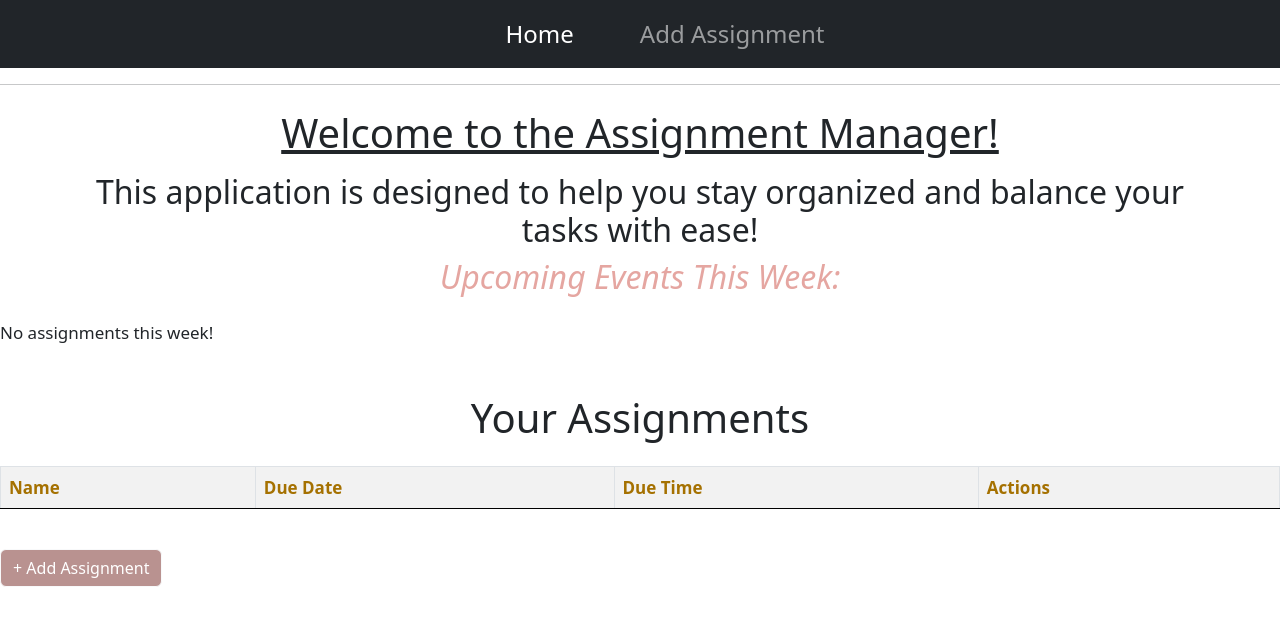
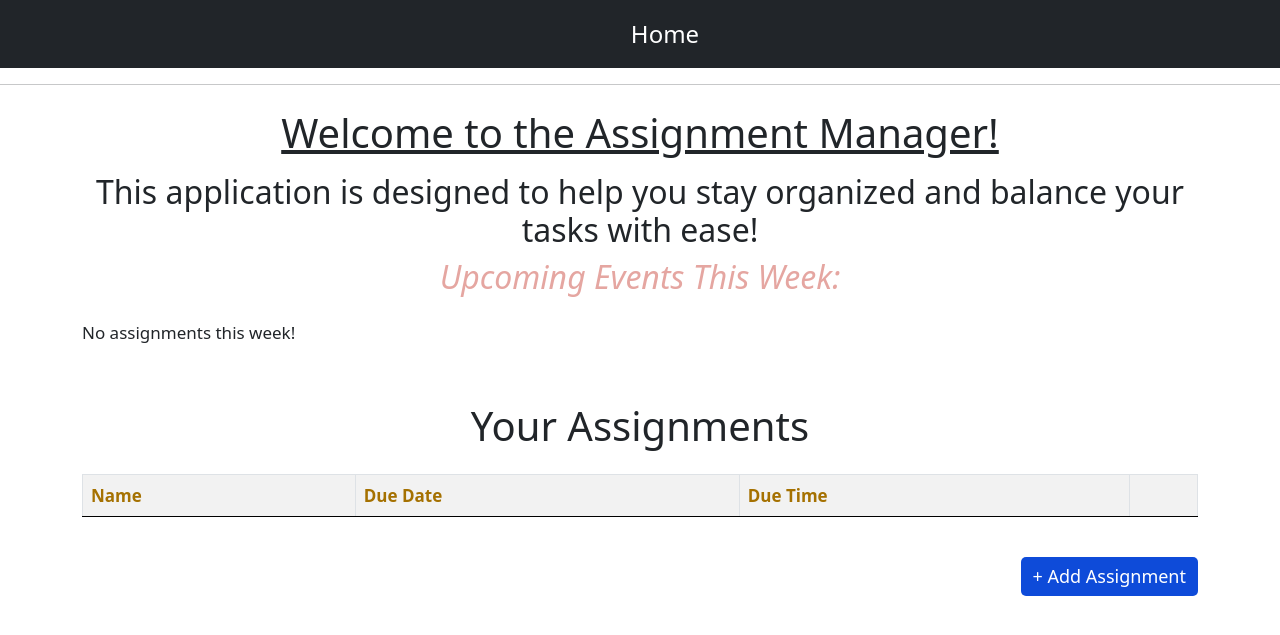
Before and after one commit to ErlichRonny/assignment-manager, a Flask app: page / in a window 1280 px wide. Shown: the top 635 px of the page. Run offline with Flask 3, Linux system fonts and the light colour scheme; lists and menus that the app fills with data are empty.

Commit message:
removed add_assignment page, merged into a modal on the main page

```diff
--- a/app.py
+++ b/app.py
@@ -7,60 +7,10 @@ app = Flask(__name__)
 app.secret_key = 'testing123'  # Required for flash messages
 manager = AssignmentManager()
 
-
-# @app.route("/")
-# def home():
-#     weekly_assignments = manager.get_assignments(True)
-#     return render_template("home.html", assignments=weekly_assignments)
-
-
-@app.route("/add_assignment/")
-def add_assignment_page():
-    return render_template("add_assignment.html")
-
-
-#@app.route("/success/")
-#def success_page():
- #   return render_template("success.html")
-    #TODO: change this to show message indicating success, instead of going to home
-
 @app.route("/")
 def home():
     all_assignments = manager.get_assignments()
     return render_template("view_assignments.html", assignments=all_assignments)
-
-
-# @app.route("/update_assignment/<string:assignment_name>/", methods=["GET"])
-# def update_assignment_page(assignment_name):
-#     assignment = manager.find_assignment(assignment_name)
-#     return render_template("update_assignment.html", assignment_name=assignment.name, due_date=assignment.due_date, due_time=assignment.due_time)
-
-
-# @app.route("/assignments/<string:name>", methods=["GET"])
-# def view_assignment(name):
-#     assignment = manager.find_assignment(name)
-#     if assignment:
-#         pretty = f"Name: {assignment.name}, Due Date: {assignment.due_date}, Due Time: {assignment.due_time}"
-#         return pretty
-#     else:
-#         to_return = manager.most_similar(name)
-#         if to_return:
-#             return f"Closest match ---> Name: {to_return.name}, Due Date: {to_return.due_date}, Due Time: {to_return.due_time}"
-#         else:
-#             return {"Error": "Assignment not found"}, 404
-
-
-# @app.route("/assignments/", methods=["GET"])
-# def view_all_assignments():
-#     with manager.conn:
-#         manager.cursor.execute("SELECT * FROM assignments ORDER BY date ASC, time ASC")
-#         rows = manager.cursor.fetchall()
-#     table = []
-#     for row in rows:
-#         table.append([row[0], row[1], row[2]])
-#     table_printable = tabulate(table, headers=["Name","Due Date","Due Time"],tablefmt="grid")
-#     return table_printable,{'Content-Type':'text/plain'}
-
 
 @app.route("/add_assignment/", methods=["POST"])
 def add_assignment():
@@ -85,8 +35,6 @@ def remove_assignment(name):
     flash("Assignment removed successfully!", "success")
     return jsonify(sucess=True)
 
-
-
 @app.route("/update_assignment/<string:name>", methods=["POST"])
 def update_assignment(name):
     new_name = request.form.get("name")
@@ -107,7 +55,5 @@ def update_assignment(name):
     flash("Assignment edited successfully!", "success")
     return jsonify(sucess=True)
 
-
-
 if __name__ == "__main__":
     app.run(debug=True)
--- a/assignment.py
+++ b/assignment.py
@@ -24,7 +24,7 @@ class Assignment:
         """
         Gets formatted due date/time as a string
         """
-        return f"Due on {self.due_date.strftime('%a, %m/%d/%y')} at {self.due_time.strftime('%I:%M %p')}"
+        return f"due on {self.due_date.strftime('%a, %m/%d/%y')} at {self.due_time.strftime('%I:%M %p')}"
 
     def set_name(self, new_name):
         """
--- a/templates/base.html
+++ b/templates/base.html
@@ -50,10 +50,6 @@
                         <a class="nav-link fs-4 {% if request.path == url_for('home') %}active{% endif %}"
                             href="{{ url_for('home') }}">Home</a>
                     </li>
-                    <li class="nav-item">
-                        <a class="nav-link fs-4 {% if request.path == url_for('add_assignment_page') %}active{% endif %}"
-                            href="{{ url_for('add_assignment_page') }}">Add Assignment</a>
-                    </li>
                 </ul>
             </div>
         </div>
--- a/templates/view_assignments.html
+++ b/templates/view_assignments.html
@@ -8,6 +8,25 @@
     </div>
 </div>
 
+<!-- this allows us to "flash" messages like success or failure -->
+{% with messages = get_flashed_messages(with_categories=true) %}
+{% if messages %}
+<div class="alert-container">
+    {% for category, message in messages %}
+    <div class="alert alert-{{category}} alert-dismissible fade show" role="alert">
+        {{ message }}
+        <button type="button" class="btn-close" data-bs-dismiss="alert"></button>
+    </div>
+    {% endfor %}
+</div>
+{% endif %}
+{% endwith %}
+
+<div class="container">
+    <!-- show upcoming or overdue assignments -->
+    <div class="row">
+        <div class="col"/>
+        <div class="col">
             <div class="text-center mb-4">
                 <h2 style="color:#e5a6a1;"> <em>Upcoming Events This Week:</em></h2>
             </div>
@@ -23,25 +42,19 @@
                 <p class="text-left"> No assignments this week!</p>
                 {% endif %}
             </div>
+        </div>
+        <div class="col"/>
+    </div>
 
-<div class="container mt-4">
+    <!-- all assignments -->
+    <div class="row">
+        <div class="col"/>
+        <div class="col">
+            <div class="container mt-2">
                 <div class="text-center mb-4">
                     <h1>{% block text %} Your Assignments {% endblock %}</h1>
                 </div>
             </div>
-
-{% with messages = get_flashed_messages(with_categories=true) %}
-{% if messages %}
-<div class="alert-container">
-    {% for category, message in messages %}
-    <div class="alert alert-{{category}} alert-dismissible fade show" role="alert">
-        {{ message }}
-        <button type="button" class="btn-close" data-bs-dismiss="alert"></button>
-    </div>
-    {% endfor %}
-</div>
-{% endif %}
-{% endwith %}
 
             <div style="display: flex; justify-content: left; font-size: 17px;">
                 <table class="table table-striped table-bordered">
@@ -50,7 +63,7 @@
                         </th>
                         <th style="color: #a57101; border-bottom: 1px solid black;"> Due Date </th>
                         <th style="color: #a57101; border-bottom: 1px solid black;"> Due Time </th>
-            <th style="color: #a57101; border-bottom: 1px solid black;"> Actions </th>
+                        <th style="color: #a57101; border-bottom: 1px solid black;"></th>
                     </tr>
                     {% for assignment in assignments %}
                     <tr>
@@ -65,7 +78,6 @@
                                     data-due-date="{{ assignment.due_date }}" data-due-time="{{ assignment.due_time }} ">
                                     Edit
                                 </button>
-
                                 &nbsp;
                                 <button class="btn btn-primary" id="delete-btn"
                                     style="font-size: large; background-color: #e6151f; color: white; border: none; border-radius: 5px;"
@@ -77,17 +89,25 @@
                     {% endfor %}
                 </table>
             </div>
-<div class="mt-4">
-    <a href="{{ url_for('add_assignment_page')}}">
-        <button class="btn btn-light" style="background-color: #b99290; color: white"> + Add Assignment </button>
-    </a>
+
+        </div>
+        <div class="col"/>
+    </div>
+</div>
+<div class="mt-4 mr-4 d-md-flex justify-content-md-end">
+    <button class="btn btn-primary" id="add-btn"
+        style="font-size:large; background-color: #0e4bd9; border: none; color: white; border-radius: 5px;"
+        data-bs-toggle="modal" data-bs-target="#addModal">
+        + Add Assignment
+    </button>
 </div>
 
+<!--- edit assignment modal -->
 <div class="modal fade" id="editModal">
     <div class="modal-dialog d-flex justify-content-center modal-dialog-centered">
         <div class="modal-content w-75">
             <div class="modal-header">
-                <h5 class="modal-title"> Edit Assignment</h5>
+                <h5 class="modal-title">Edit Assignment</h5>
                 <button type="button" background-color: #e5a6a1; class="btn-close" data-bs-dismiss="modal"></button>
             </div>
             <div class="modal-body p-4">
@@ -112,6 +132,37 @@
     </div>
 </div>
 
+<!--- add assignment modal -->
+<div class="modal fade" id="addModal">
+    <div class="modal-dialog d-flex justify-content-center modal-dialog-centered">
+        <div class="modal-content w-75">
+            <div class="modal-header">
+                <h5 class="modal-title">Add Assignment</h5>
+                <button type="button" background-color: #e5a6a1; class="btn-close" data-bs-dismiss="modal"></button>
+            </div>
+            <div class="modal-body p-4">
+                <form id="addForm">
+                    <div class="form-floating mb-4">
+                        <input type="text" id="add_modal_name" class="form-control" name="name" required placeholder="Name here" />
+                        <label class="form-label" for="modal_name"> Assignment Name </label>
+                    </div>
+                    <div class="form-floating mb-4">
+                        <input type="date" id="add_modal_due_date" class="form-control" required name="due_date" />
+                        <label class="form-label" for="modal_due_date"> Due Date </label>
+                    </div>
+                    <div class="form-floating mb-4">
+                        <input type="time" id="add_modal_due_time" class="form-control" required name="due_time" />
+                        <label class="form-label" for="modal_due_time"> Due Time </label>
+                    </div>
+                    <button type="submit" class="btn btn-primary">Add</button>
+                    <button type="button" class="btn btn-secondary" data-bs-dismiss="modal">Cancel</button>
+                </form>
+            </div>
+        </div>
+    </div>
+</div>
+
+<!--- delete assignment modal -->
 <div class="modal fade" id="deleteModal">
     <div class="modal-dialog d-flex justify-content-center modal-dialog-centered">
         <div class="modal-content w-75">
@@ -129,7 +180,11 @@
 </div>
 
 <script>
+    // TODO: how to set the minimum date on the date pickers
+    //due_date.min = new Date().toLocaleDateString('fr-ca');
+
     $(function () {
+        // this populates the data which the edit modal will display
         $('button[id^="edit-btn"]').click(function (e) {
             name = $(this).data('name');
             dueDate = $(this).data('due-date');
@@ -142,6 +197,7 @@
 
         });
 
+        // on edit submit, make an ajax call
         $('#editForm').on('submit', function (e) {
             e.preventDefault();
             formData = {
@@ -162,6 +218,29 @@
                 error: function () {
                     //alert("An error has occurred");
                     $('#editModal').modal('hide');
+                }
+            });
+        });
+
+
+        $('#addForm').on('submit', function (e) {
+            e.preventDefault();
+            formData = {
+                name: $("#add_modal_name").val(),
+                due_date: $("#add_modal_due_date").val(),
+                due_time: $("#add_modal_due_time").val(),
+            };
+
+            $.ajax({
+                url: '/add_assignment/',
+                type: 'POST',
+                data: formData,
+                success: function (data) {
+                    $('#addModal').modal('hide');
+                    location.reload();
+                },
+                error: function () {
+                    $('#addModal').modal('hide');
                 }
             });
         });
```
Also changed, not shown: templates/add_assignment.html (deleted, +0 -49 lines). Lines whose indentation alone changed are shown as unchanged.
